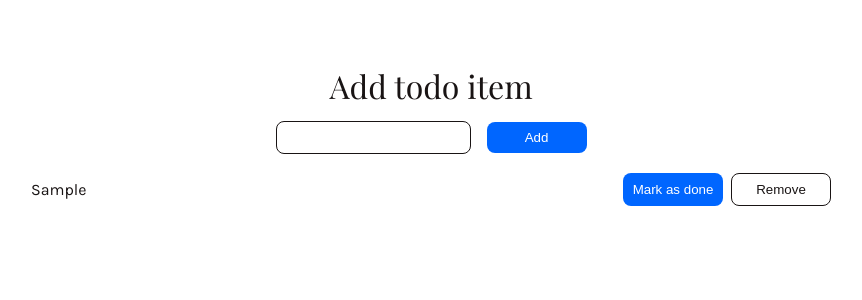
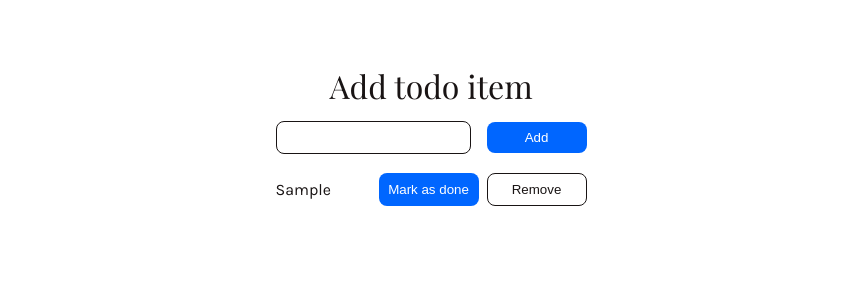
Before and after one commit to spark-156/vue-to-do-app, a Vue app in the folder frontend/: page / in a window 1280 px wide. Both pictures are taken after typing "Sample" into the empty fields and a click on the button "Add". Shown: the top 300 px of the page, without its empty margins (209-1071 px from the left). Built offline with nearby package versions, Linux system fonts and the light colour scheme.

Commit message:
better max width

```diff
--- a/frontend/src/App.vue
+++ b/frontend/src/App.vue
@@ -94,8 +94,7 @@ export default {
 
 <style scoped>
   #center {
-    width: 800px;
-
+      max-width: 100%;
   }
 
   #title {
--- a/frontend/src/components/TodoItem.vue
+++ b/frontend/src/components/TodoItem.vue
@@ -1,6 +1,6 @@
 <template>
   <li @mouseenter="highlight = true" @mouseleave="highlight = false">
-    <div :class="[{ 'done': isDone, 'highlight': highlight }]">{{ title }}</div>
+    <div :class="[{ 'done': isDone, 'highlight': highlight }, 'title']">{{ title }}</div>
     <FlexBox :flowDirection="'row'">
       <Button :buttontype="'primary'" :onClick="() => $emit('toggleIsDone')">{{ isDone ? 'Mark as not done' : 'Mark as done' }}</Button>
       <Button :buttontype="'secondary'" :onClick="() => $emit('remove')">Remove</Button>
@@ -46,6 +46,12 @@ export default {
     justify-content: space-between;
     align-items: center;
     list-style: none;
+    max-width: 100%;
+  }
+
+  .title {
+    overflow: hidden;
+    word-wrap: break-word;
   }
 
   .highlight {
```
